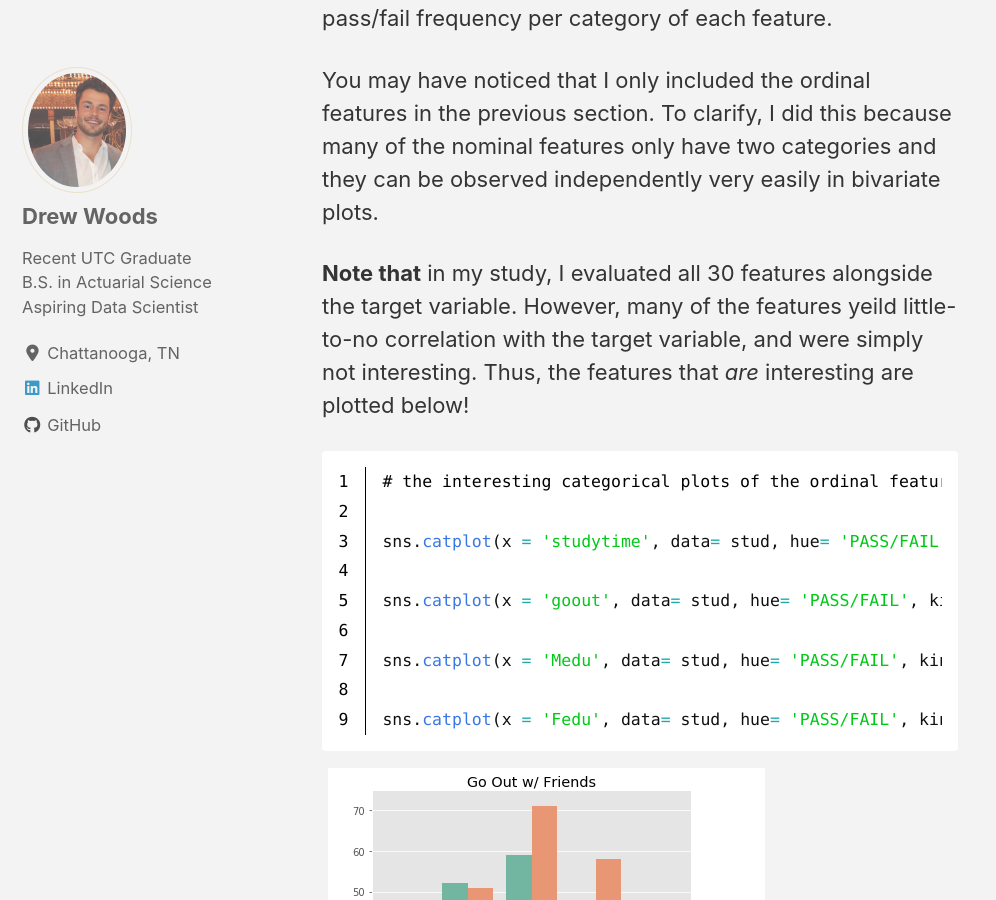
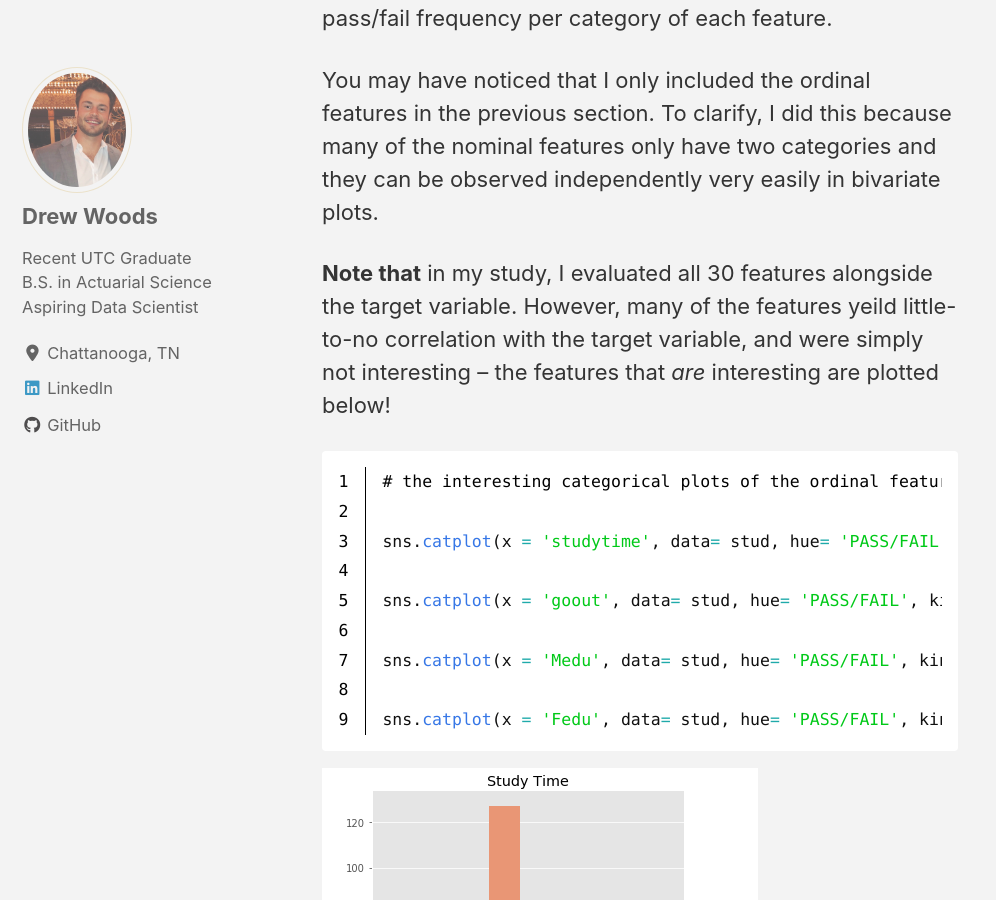
Before and after one commit to backdoordata/backdoordata.github.io, a Jekyll site: the page built from _posts/2020-03-22-Math_Students_ML.md, in a window 1280 px wide and 900 px high, scrolled down 7087 px. Shown: the whole window, without its empty margins (0-996 px from the left). Built offline with Jekyll 4.4.1, drawn with Linux system fonts in a browser that asks for light colours; cached includes are drawn as plain includes; nearby versions of some CDN libraries.

Commit message:
ML Proj1

````diff
--- a/_posts/2020-03-22-Math_Students_ML.md
+++ b/_posts/2020-03-22-Math_Students_ML.md
@@ -138,7 +138,7 @@
 
 You may have noticed that I only included the ordinal features in the previous section. To clarify, I did this because many of the nominal features only have two categories and they can be observed independently very easily in bivariate plots.
 
-**Note that** in my study, I evaluated all 30 features alongside the target variable. However, many of the features yeild little-to-no correlation with the target variable, and were simply not interesting. Thus, the features that *are* interesting are plotted below!
+**Note that** in my study, I evaluated all 30 features alongside the target variable. However, many of the features yeild little-to-no correlation with the target variable, and were simply not interesting -- the features that *are* interesting are plotted below!
 
 
 ```python
@@ -153,28 +153,9 @@
 sns.catplot(x = 'Fedu', data= stud, hue= 'PASS/FAIL', kind= 'count', hue_order= ['PASS', 'FAIL'], palette= 'Set2').set(title = 'Fathers Education Level');
 ```
 
-![]("/images/math_ML_imgs/output_12_0.png) ![](/images/math_ML_imgs/output_12_1.png)
+![](/images/math_ML_imgs/output_12_0.png) ![](/images/math_ML_imgs/output_12_1.png)
 
-
-
-
-<!-- <p align="center">
-  <img src="/images/math_ML_imgs/output_12_1.png">
-</p> -->
-
-
-
-<p align="center">
-  <img src="/images/math_ML_imgs/output_12_2.png">
-</p>
-
-
-
-<p align="center">
-  <img src="/images/math_ML_imgs/output_12_3.png">
-</p>
-
-
+![](/images/math_ML_imgs/output_12_2.png) ![](/images/math_ML_imgs/output_12_3.png)
 
 
 ```python
````
